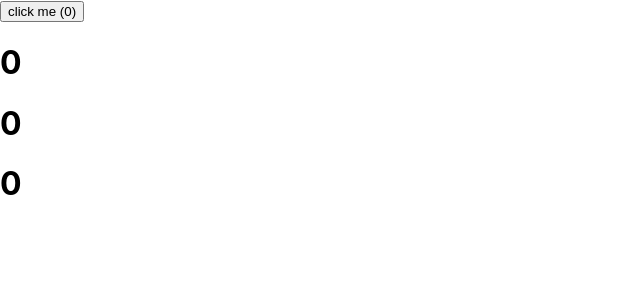
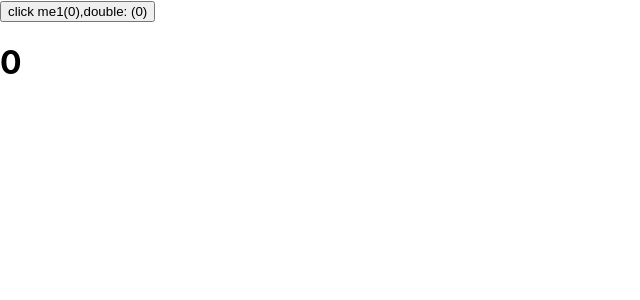
Before and after one commit to yyh321/react-new-feature, a React (Create React App) app: page / in a window 1280 px wide. Shown: the top 300 px of the page, without its empty margins (0-640 px from the left). Built offline with nearby package versions, Linux system fonts and the light colour scheme.

Commit message:
useMemo和useCallBack用法

```diff
--- /dev/null
+++ b/src/UseMemoHooks.js
@@ -0,0 +1,40 @@
+import React, { useState, useMemo,memo,useCallback} from "react";
+
+ const Counter = memo(function Counter(props) {
+   console.log('Counter render');
+  return <h1 onClick = {props.onClick}>{props.count}</h1>;
+});
+
+function App(props) {
+  const [count, setCount] = useState(0);
+  const [clickCount, setClickCount] = useState(0);
+  // useMemo语法和useEffect是一致的，第一个参数是一个函数,和useEffect区别是，useMemo有返回值，返回值参与渲染，在渲染期间调用
+  const double = useMemo(() => {
+    return count * 2;
+  }, [count === 3]);
+
+  // 每次返回一个句柄，不会使得Counter组件多次渲染问题,如果不用useMemo，则Counter会渲染多次
+  // useCallBack是useMemo的变种
+  // const onClick = useMemo(() => {
+  //   return () => {
+  //     console.log("click");
+  //   };
+  // }, []);
+
+  // useCallBack是useMemo的变种,如果useMemo返回是一个函数，可以用useCallBack替换 useMemo(() => fn) == useCallBack(fn)
+  const onClick = useCallback(() => {
+    console.log("click");
+    setClickCount((clickCount) => clickCount+1);
+  }, []);
+
+  return (
+    <div>
+      <button onClick={() => setCount(count + 1)}>
+        click me1({count}),double: ({double}){" "}
+      </button>
+      <Counter count={double} onClick={onClick} />
+    </div>
+  );
+}
+
+export default App;
--- a/src/index.js
+++ b/src/index.js
@@ -7,9 +7,10 @@
 // import Memo from './Memo';
 // import UseState from './UseState'
 import ContextHooks from "./ContextHooks";
+import UseMemoHooks from "./UseMemoHooks";
 import * as serviceWorker from './serviceWorker';
 
-ReactDOM.render(<ContextHooks />, document.getElementById("root"));
+ReactDOM.render(<UseMemoHooks />, document.getElementById("root"));
 
 // If you want your app to work offline and load faster, you can change
 // unregister() to register() below. Note this comes with some pitfalls.
```
